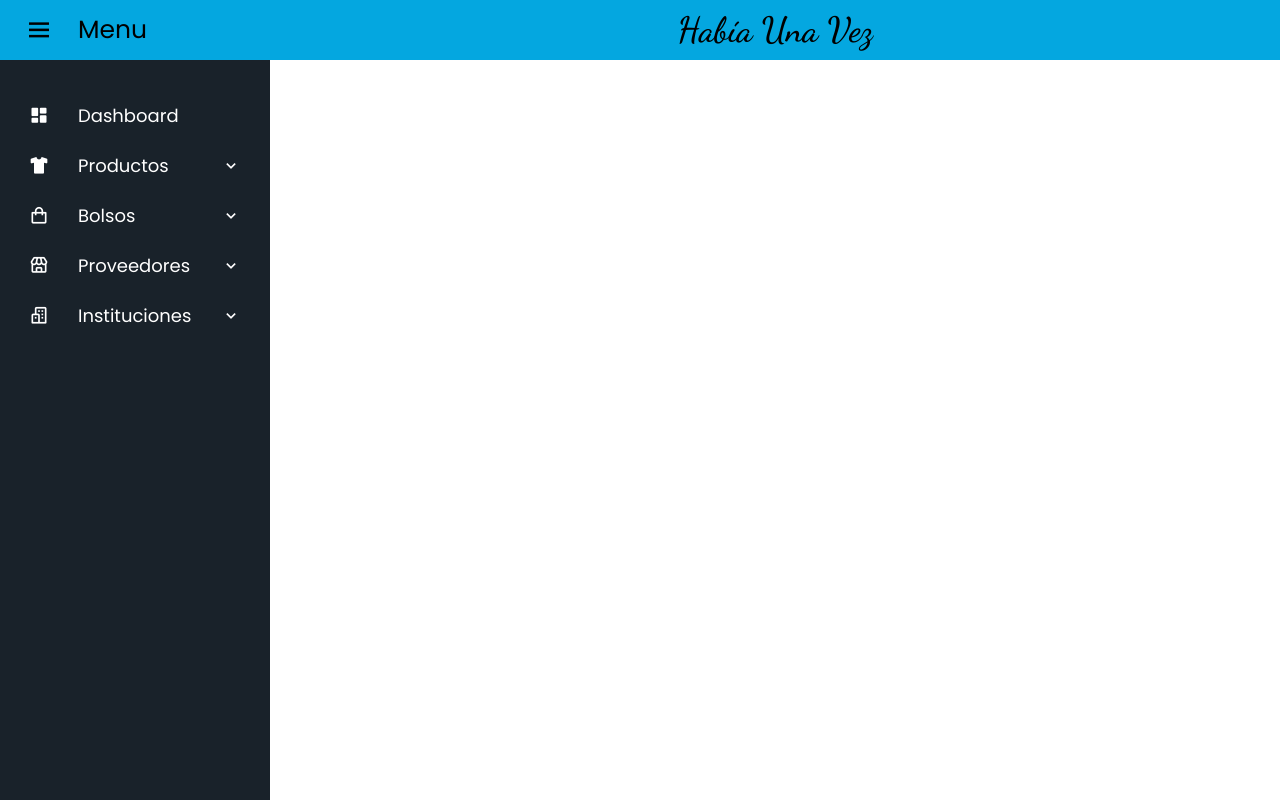
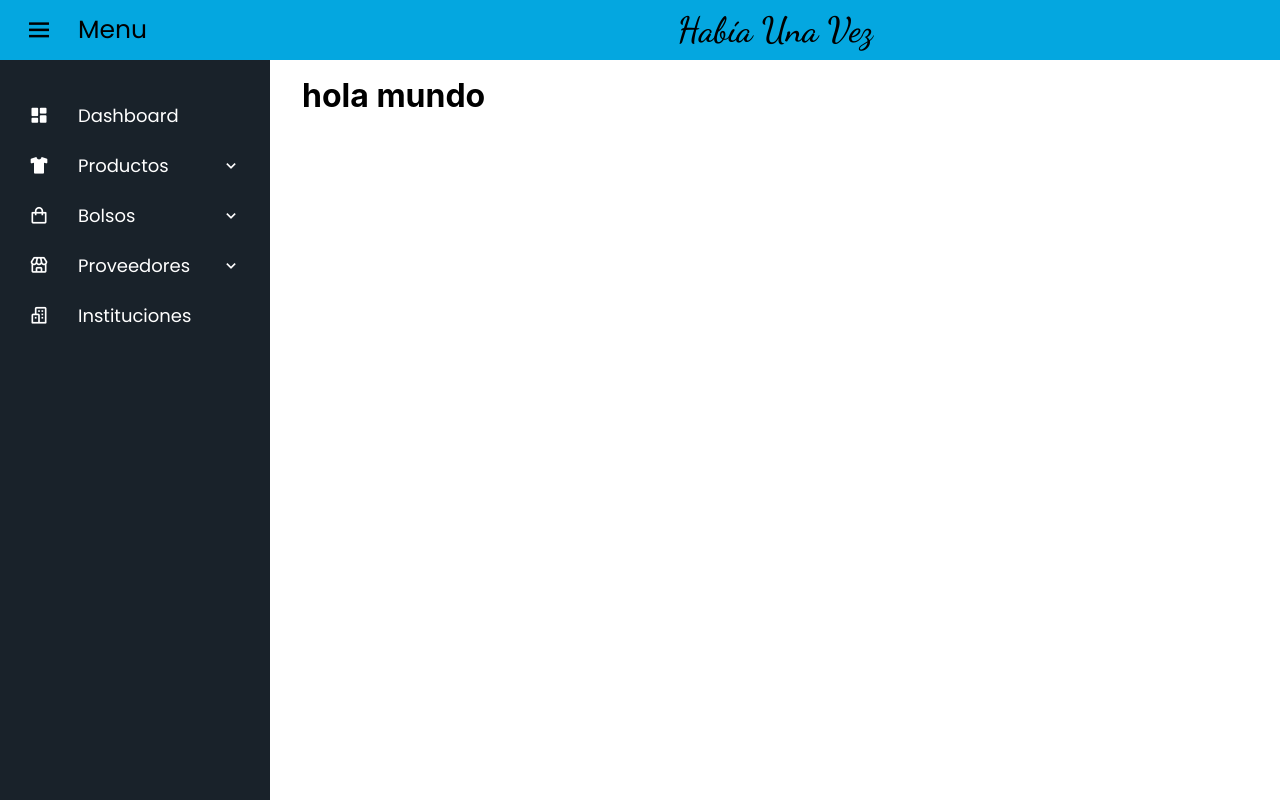
Before and after one commit to VeraMatias/HabiaUnaVez, a React (Create React App) app: page /institutions in a window 1280 px wide. Built offline with nearby package versions, Linux system fonts and the light colour scheme.

Commit message:
Agregao dee url en componente SimpleItemMenu y creaacion de Wrapper

```diff
--- a/src/App.js
+++ b/src/App.js
@@ -4,6 +4,7 @@ import { BrowserRouter, Route, Routes } from 'react-router-dom';
 
 import SideBar from './components/SideBar/SideBar/SideBar';
 import Header from './components/Header/Header';
+import Wrapper from './container/Wrapper';
 
 function App() {
   return (
@@ -12,7 +13,7 @@ function App() {
       <SideBar/>
       <Header/>
       <Routes>
-
+        <Route path = '/institutions' element = {<Wrapper/>}/>
 
       </Routes>
       </BrowserRouter>
--- a/src/components/Header/Header.css
+++ b/src/components/Header/Header.css
@@ -3,6 +3,10 @@
 
 .home-section{
     position: relative;
+    height: 60px;
+    display: flex;
+    align-items: center;
+    justify-content: center;
     background-color: var(--clr-main);
     left: 270px;
     width: calc(100% - 270px);
@@ -15,13 +19,6 @@
     width: calc(100% - 78px)
 }
 
-.home-section{
-    height: 60px;
-    display: flex;
-    align-items: center;
-    justify-content: center;
-}
-
 .title{
     color: var(--clr-black);
     font-family: 'Dancing Script', cursive;
--- a/src/components/SideBar/SideBar/SideBar.css
+++ b/src/components/SideBar/SideBar/SideBar.css
@@ -40,7 +40,7 @@
     color: var(--clr-black);
     font-weight: 400;
     transition: 0.5s ease;
-
+    transition-delay: 0.25s;
 }
 
 .close .menu-name{
@@ -77,10 +77,13 @@
     text-align: center;
     line-height: 50px;
     color: var(--clr-white);
+    transition-delay: 0.3s;
 }
 
 .sidebar.close .bx-chevron-down{
-    display: none;
+    opacity: 0;
+    pointer-events: none;
+    transition-delay: 0.1s;
 }
 
 .rotate{
@@ -92,14 +95,22 @@
     align-items: center;
 }
 
+.close .nav-links li a {
+    width: 78px;
+}
+
 .link-name{
     font-size: 18px;
     font-weight: 400;
     color: var(--clr-white);
+    transition: 0.5s ease;
+    transition-delay: 0.2s;
 }
 
 .close .link-name{
-    display: none;
+    opacity: 0;
+    pointer-events: none;
+    transition-delay: 0.1s;
 }
 
 .sub-menu{
@@ -136,6 +147,7 @@
     opacity: 0;
     display: block;
     pointer-events: none;
+    width: 150px;
 }
 
 .close li:hover .sub-menu{
--- a/src/components/SideBar/SideBar/SideBar.jsx
+++ b/src/components/SideBar/SideBar/SideBar.jsx
@@ -16,8 +16,9 @@ const SideBar = () =>{
             </div>
 
             <ul className="nav-links">
-                <SimpleItemMenu icon = 'bx bxs-dashboard' name = 'Dashboard'/>
+                <SimpleItemMenu icon = 'bx bxs-dashboard' name = 'Dashboard' url= '/'/>
                 {data_categories.map(item => (<ItemMenu item={item}/>))}
+                <SimpleItemMenu icon = 'bx bx-buildings' name = 'Instituciones' url = '/institutions'/>
             </ul>
         </div>
     )
--- a/src/components/SideBar/SimpleItemMenu/SimpleItemMenu.jsx
+++ b/src/components/SideBar/SimpleItemMenu/SimpleItemMenu.jsx
@@ -1,14 +1,14 @@
 import { Link } from 'react-router-dom'
 
-const SimpleItemMenu = ({icon, name}) =>{
+const SimpleItemMenu = ({icon, name, url}) =>{
     return(
     <li>
-        <Link>
+        <Link to = {url}>
             <i className={icon} ></i>
             <span className="link-name">{name}</span>
         </Link>
         <ul className="sub-menu blank">
-            <li><Link className='submenu-link-name'>{name}</Link></li>
+            <li><Link to = {url} className='submenu-link-name'>{name}</Link></li>
         </ul>
     </li>
     )
--- /dev/null
+++ b/src/container/Wrapper.css
@@ -0,0 +1,23 @@
+@import url('../styles/styles_base.css');
+
+.container{
+    background-color: var(--clr-white);
+    position: absolute;
+    left: 270px;
+    width: calc(100% - 270px);
+    height: calc(100% - 60px);
+    transition: all 0.5s ease;
+    transition-delay: 0.1s;
+    padding: 2rem;
+    padding-top: 1rem;
+    overflow-y: scroll;
+}
+
+.sidebar.close ~ .container{
+    left: 78px;
+    width: calc(100% - 78px);
+}
+
+.container::-webkit-scrollbar {
+    display: none;
+}
--- /dev/null
+++ b/src/container/Wrapper.jsx
@@ -0,0 +1,13 @@
+import './Wrapper.css'
+
+
+const Wrapper = () => {
+    return(
+        <div className = 'container'>
+            <h1>hola mundo</h1>
+            {/* {children} */}
+        </div>
+    )
+}
+
+export default Wrapper
--- a/src/hooks/useSideBar.js
+++ b/src/hooks/useSideBar.js
@@ -5,7 +5,6 @@ export const useSideBar = () =>{
         {id: 1, name: 'Productos', icon: 'bx bxs-t-shirt', sub_menus: ['Listar', 'Crear', 'Modificar', 'Eliminar']},
         {id: 2, name: 'Bolsos', icon: 'bx bx-shopping-bag', sub_menus: ['Listar', 'Crear', 'Modificar', 'Eliminar', 'Visor']},
         {id: 3, name: 'Proveedores', icon: 'bx bx-store', sub_menus: ['Listar', 'Crear', 'Modificar', 'Eliminar']},
-        {id: 4, name: 'Instituciones', icon: 'bx bx-buildings', sub_menus: ['Listar', 'Crear', 'Modificar', 'Eliminar']},
     ]
 
     const [showItems, setShowItems] = useState({})
```
